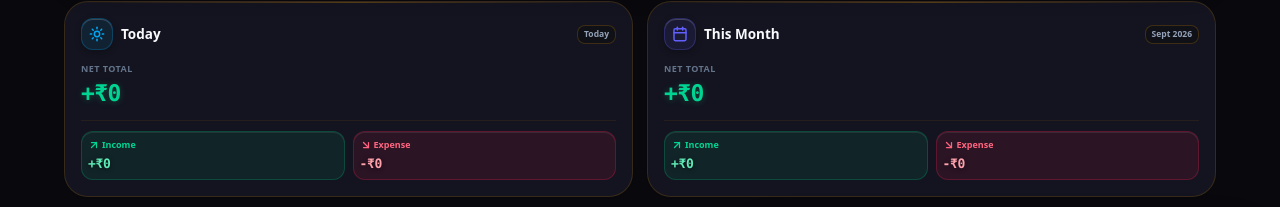
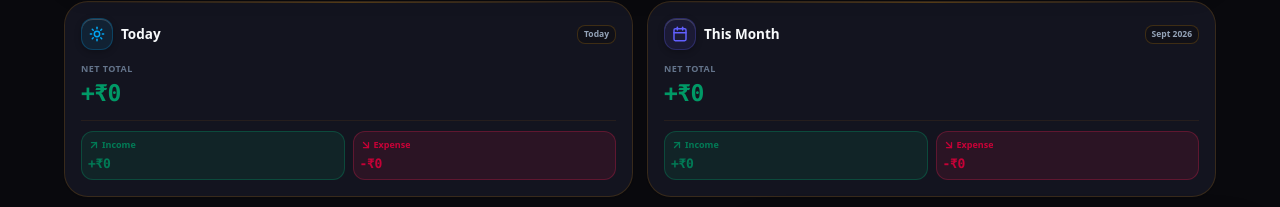
Before and after one commit to hasvolt/Daily-Khata-Pro, a React (Vite) app: page / in a window 1280 px wide. Shown: the part 329-536 px from the top of the page. Built offline with nearby package versions, Linux system fonts and the light colour scheme; no server answers.

Commit message:
style: improve light mode visuals and color contrast
- Refine BankingCard3D light mode gradient and shadows.
- Adjust text colors and weights for better readability in light/dark modes.
- Add class for targeted divider styling.

```diff
--- a/src/components/BankingCard3D.tsx
+++ b/src/components/BankingCard3D.tsx
@@ -191,7 +191,7 @@ export function BankingCard3D({
           </div>
 
           {/* Actions: + Income and − Expense */}
-          <div className="border-t border-white/10 pt-2.5 sm:pt-3 mt-2.5 sm:mt-3">
+          <div className="banking-card-divider border-t border-white/10 pt-2.5 sm:pt-3 mt-2.5 sm:mt-3">
             <div className="grid grid-cols-2 gap-2.5 sm:gap-3.5">
               <motion.button
                 type="button"
--- a/src/components/SummaryCard3D.tsx
+++ b/src/components/SummaryCard3D.tsx
@@ -95,7 +95,7 @@ export function SummaryCard3D({
           </div>
           <div
             className={`font-mono text-[17px] xs:text-[20px] sm:text-[23px] font-black tracking-tight truncate notranslate ${
-              isNetPositive ? 'text-emerald-400 drop-shadow-[0_1px_3px_rgba(16,185,129,0.3)]' : 'text-rose-400 drop-shadow-[0_1px_3px_rgba(244,63,94,0.3)]'
+              isNetPositive ? 'text-emerald-600 dark:text-emerald-400' : 'text-rose-600 dark:text-rose-400'
             }`}
             translate="no"
           >
@@ -105,22 +105,22 @@ export function SummaryCard3D({
 
         {/* Bottom 2-stat row with full width for clean reading on mobile */}
         <div className="grid grid-cols-2 gap-1.5 sm:gap-2 mt-2.5 pt-2.5 border-t border-[var(--theme-border,#213E61)]/40">
-          <div className="rounded-lg sm:rounded-xl bg-emerald-500/10 border border-emerald-500/25 px-1.5 py-1 sm:py-1.5 min-w-0 shadow-[inset_0_1px_0_rgba(255,255,255,0.08)]">
-            <div className="flex items-center gap-0.5 text-emerald-400 text-[8px] sm:text-[9px] font-semibold">
+          <div className="rounded-lg sm:rounded-xl bg-emerald-500/10 dark:bg-emerald-500/15 border border-emerald-500/25 px-1.5 py-1 sm:py-1.5 min-w-0">
+            <div className="flex items-center gap-0.5 text-emerald-700 dark:text-emerald-400 text-[8px] sm:text-[9px] font-bold">
               <ArrowUpRight className="w-2.5 h-2.5 sm:w-3 sm:h-3 shrink-0 stroke-[2.5]" />
               <span className="truncate">{isHindi ? 'आय' : 'Income'}</span>
             </div>
-            <div className="font-mono text-[10.5px] xs:text-[11.5px] sm:text-[13px] font-black text-emerald-300 dark:text-emerald-400 truncate mt-0.5 tracking-tight notranslate drop-shadow-[0_1px_2px_rgba(0,0,0,0.5)]" translate="no">
+            <div className="font-mono text-[10.5px] xs:text-[11.5px] sm:text-[13px] font-black text-emerald-700 dark:text-emerald-300 truncate mt-0.5 tracking-tight notranslate" translate="no">
               +{formatCurrency(incomeValue, privacyMask)}
             </div>
           </div>
 
-          <div className="rounded-lg sm:rounded-xl bg-rose-500/10 border border-rose-500/25 px-1.5 py-1 sm:py-1.5 min-w-0 shadow-[inset_0_1px_0_rgba(255,255,255,0.08)]">
-            <div className="flex items-center gap-0.5 text-rose-400 text-[8px] sm:text-[9px] font-semibold">
+          <div className="rounded-lg sm:rounded-xl bg-rose-500/10 dark:bg-rose-500/15 border border-rose-500/25 px-1.5 py-1 sm:py-1.5 min-w-0">
+            <div className="flex items-center gap-0.5 text-rose-700 dark:text-rose-400 text-[8px] sm:text-[9px] font-bold">
               <ArrowDownRight className="w-2.5 h-2.5 sm:w-3 sm:h-3 shrink-0 stroke-[2.5]" />
               <span className="truncate">{isHindi ? 'व्यय' : 'Expense'}</span>
             </div>
-            <div className="font-mono text-[10.5px] xs:text-[11.5px] sm:text-[13px] font-black text-rose-300 dark:text-rose-400 truncate mt-0.5 tracking-tight notranslate drop-shadow-[0_1px_2px_rgba(0,0,0,0.5)]" translate="no">
+            <div className="font-mono text-[10.5px] xs:text-[11.5px] sm:text-[13px] font-black text-rose-700 dark:text-rose-300 truncate mt-0.5 tracking-tight notranslate" translate="no">
               -{formatCurrency(expenseValue, privacyMask)}
             </div>
           </div>
--- a/src/index.css
+++ b/src/index.css
@@ -652,9 +652,9 @@
 /* Banking Card 3D Light & White Mode Adaptation - Luxury Pearl Glass Card */
 [data-theme="light"] .banking-card-3d,
 [data-theme="white"] .banking-card-3d {
-  background: linear-gradient(135deg, rgba(255, 255, 255, 0.98) 0%, rgba(240, 249, 255, 0.95) 50%, rgba(224, 242, 254, 0.90) 100%) !important;
-  border: 1px solid rgba(56, 189, 248, 0.35) !important;
-  box-shadow: 0 12px 32px -6px rgba(2, 132, 199, 0.12), 0 4px 10px -2px rgba(15, 23, 42, 0.04), inset 0 1px 2px rgba(255, 255, 255, 1) !important;
+  background: radial-gradient(circle at 85% 15%, rgba(56, 189, 248, 0.22) 0%, transparent 60%), linear-gradient(145deg, #FFFFFF 0%, #F0F9FF 32%, #E0F2FE 70%, #DDF4FF 100%) !important;
+  border: 1.5px solid rgba(56, 189, 248, 0.40) !important;
+  box-shadow: 0 16px 36px -8px rgba(2, 132, 199, 0.20), 0 6px 14px -2px rgba(15, 23, 42, 0.05), inset 0 2px 4px rgba(255, 255, 255, 1), inset 0 -2px 6px rgba(56, 189, 248, 0.15) !important;
   backdrop-filter: blur(20px) !important;
   -webkit-backdrop-filter: blur(20px) !important;
 }
@@ -673,39 +673,47 @@
 [data-theme="light"] .banking-card-3d .banking-card-label,
 [data-theme="white"] .banking-card-3d .banking-card-label {
   color: #0369A1 !important;
-  font-weight: 700 !important;
-  letter-spacing: 0.04em !important;
+  font-weight: 800 !important;
+  letter-spacing: 0.05em !important;
 }
 
 [data-theme="light"] .banking-card-3d .banking-card-amount,
 [data-theme="white"] .banking-card-3d .banking-card-amount {
-  color: #0F172A !important;
-  text-shadow: 0 1px 2px rgba(255, 255, 255, 0.8) !important;
+  color: #0B192C !important;
+  font-weight: 900 !important;
+  text-shadow: 0 1px 1px rgba(255, 255, 255, 0.9) !important;
 }
 
 [data-theme="light"] .banking-card-3d .banking-card-icon-box,
 [data-theme="white"] .banking-card-3d .banking-card-icon-box,
 [data-theme="light"] .banking-card-3d .banking-card-date-box,
 [data-theme="white"] .banking-card-3d .banking-card-date-box {
-  background-color: rgba(2, 132, 199, 0.08) !important;
-  border: 1px solid rgba(2, 132, 199, 0.25) !important;
+  background-color: rgba(255, 255, 255, 0.85) !important;
+  border: 1px solid rgba(56, 189, 248, 0.40) !important;
   color: #0284C7 !important;
+  box-shadow: 0 2px 6px rgba(2, 132, 199, 0.10), inset 0 1px 0 #FFFFFF !important;
 }
 
 [data-theme="light"] .banking-card-3d .banking-card-date,
 [data-theme="white"] .banking-card-3d .banking-card-date {
-  color: #0F172A !important;
+  color: #0A2540 !important;
   font-weight: 700 !important;
 }
 
 [data-theme="light"] .banking-card-3d .banking-card-waves,
 [data-theme="white"] .banking-card-3d .banking-card-waves {
-  opacity: 0.15 !important;
+  opacity: 0.65 !important;
 }
 
 [data-theme="light"] .banking-card-3d .banking-card-glare,
 [data-theme="white"] .banking-card-3d .banking-card-glare {
-  display: none !important;
+  display: block !important;
+  opacity: 0.15 !important;
+}
+
+[data-theme="light"] .banking-card-3d .banking-card-divider,
+[data-theme="white"] .banking-card-3d .banking-card-divider {
+  border-color: rgba(56, 189, 248, 0.25) !important;
 }
 
 [data-theme="light"] [class*="bg-\[\#0E1A29\]"],
```
